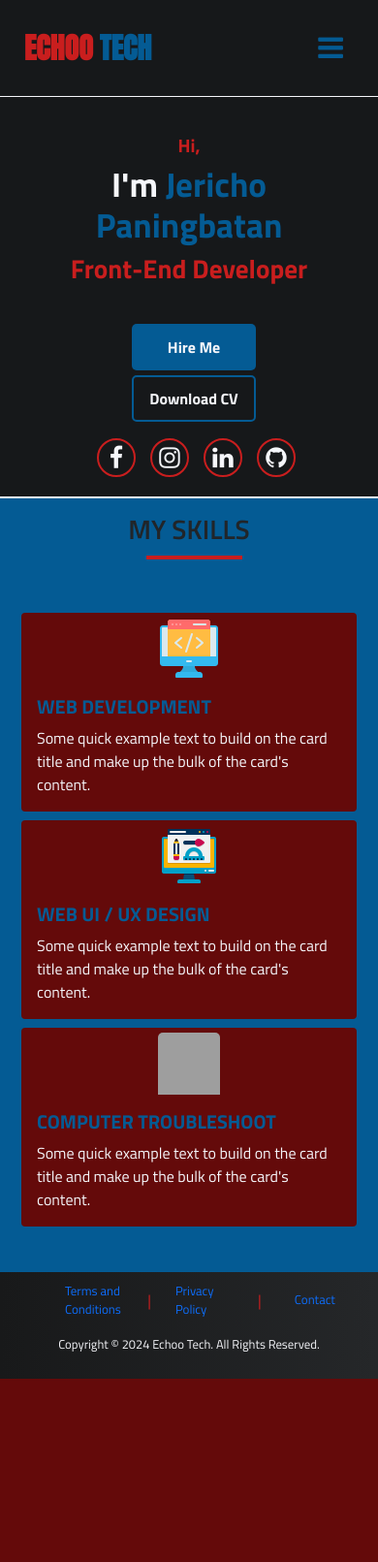
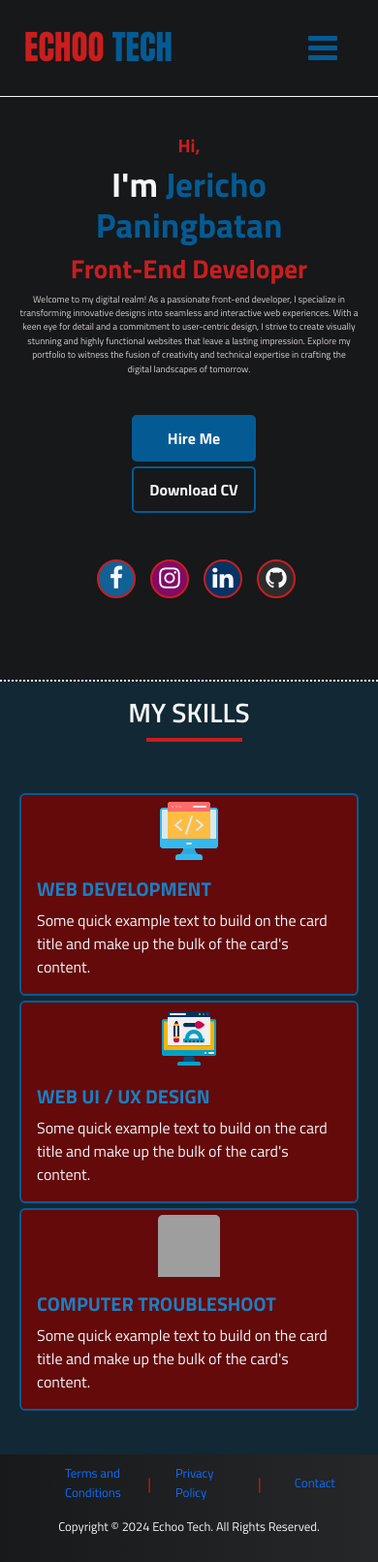
Before and after one commit to Jericho-Paningbatan/Native-Portfolio-Website, a PHP site: page / in a window 390 px wide. Shown: the whole page at 97% size. Before the commit the page ends 1422 px from the top, so only its background shows below. Run offline with PHP 8.4, Linux system fonts and the light colour scheme; some libraries are stand-ins or nearby versions; grey boxes are pictures that could not be loaded.

Commit message:
UPDATE: JAN 19, 2024 1:13 AM

```diff
--- a/css/styles.css
+++ b/css/styles.css
@@ -16,8 +16,10 @@
   --anotherColor:#c91e1e;
   --anotherColor2:  #045b94;
   --anotherColor3:  #1a7fc2;
+  --anotherColor4: #122835 ;
 
-  --logo-font: 30px;
+
+  --logo-font: 35px;
   --font-styles:"Titillium Web", sans-serif;
   --font-styles2:"Anton", sans-serif;
 }
@@ -51,7 +53,7 @@ nav{
 .nav-icon a{
 
   text-decoration: none;
-  font-weight: bold;
+  font-weight:500;
   font-size: var(--logo-font);
   font-family: var(--font-styles2);
 
@@ -168,7 +170,7 @@ position: relative;
   position: relative;
   width: 28.125em;
   height: 28.125em;
-  background-color: #3498DB;
+  background-color: var(--anotherColor2);
   border-radius: 50%;
   left: 50px;
   top: 20px;
@@ -193,7 +195,7 @@ position: relative;
 
 .text-con{
 
-  margin-top: 15%;
+  margin-top: 9%;
 }
 
 .text-con h1{
@@ -223,6 +225,12 @@ position: relative;
   font-size: 1.5em;
 
 }
+.text-con p{
+
+
+  color: rgb(216, 208, 208);
+  font-size: 0.7em;
+}
 .btn-con{
 
   margin-top: 10%;
@@ -241,6 +249,7 @@ position: relative;
   margin-left: 10px;
   border-radius: 5px;
   user-select: none;
+  z-index: 999;
 }
 .btn-con button:nth-child(2){
 
@@ -257,6 +266,8 @@ position: relative;
   border-radius: 5px;
   border: 2px solid var(--anotherColor2);
   user-select: none;
+  z-index: 999;
+
 }
 
 .social-con{
@@ -277,33 +288,33 @@ position: relative;
   border: 2px solid var(--anotherColor);
   border-radius: 50%;
   height: 40px;
-  padding: 5px;
   cursor: pointer;
   z-index: 999 ;
   text-decoration: none;
   cursor: pointer;
 }
+.social-con .fa-facebook{
 
-.custom-shape-divider-bottom-1705554803 {
-  position: absolute;
-  left: 0;
-  width: 100%;
-  overflow: hidden;
-  line-height: 0;
-  transform: rotate(180deg);
-  top: 75%;
+  background-color: #126094;
+
+}
+.social-con .fa-instagram{
+
+  background-color: #830a65;
+
+}
+.social-con .fa-linkedin{
+
+  background-color: #063264;
+
+}
+.social-con .fa-github{
+
+  background-color: #2c2b2c;
+
+
 }
 
-.custom-shape-divider-bottom-1705554803 svg {
-  position: relative;
-  display: block;
-  width: calc(138% + 1.3px);
-  height: 275px;
-}
-
-.custom-shape-divider-bottom-1705554803 .shape-fill {
-  fill: #045b94;
-}
 
 
 
@@ -311,21 +322,23 @@ position: relative;
 
 .second-sec{
 
-  background-color: var(--anotherColor2);
+  background-color: var(--anotherColor4);
   z-index: 1000;
-  margin-top: 8.4em;
+  margin-top: 5em;
   display: flex;
   flex-direction: column;
   justify-content: center;
   align-items: center;
   width: 100%;
-  height: 60vh;
-  z-index: 998  ;
+  height: 80vh;
+  border-top: 2px dotted whitesmoke;
 }
 .second-sec h1{
 
   font-weight: 600;
   text-transform: uppercase;
+  color: var(--tertiary-color);
+  margin-top: 1em;
 }
 .second-sec h1::after{
 
@@ -477,7 +490,6 @@ footer{
 @media only screen and (max-width: 950px) {
   .second-sec{
 
-
     height: auto;
   }
 
@@ -488,7 +500,7 @@ footer{
     align-items: center;
     background-color: none;
 
-    background: linear-gradient(to right, #045b94,#045b94);
+    background: linear-gradient(to right, var(--anotherColor4),var(--anotherColor4));
     border: none;
     width: 100%;
   }
@@ -509,7 +521,7 @@ footer{
   }
   .card-body h5{
 
-    color: var(--anotherColor2);
+    color: var(--anotherColor3);
     font-weight: 700  ;
   }
 
@@ -537,6 +549,7 @@ footer{
 
   }
 
+
   .nav-hamburger{
 
     display: block;
@@ -550,13 +563,15 @@ footer{
   .nav-list{
 
     flex-direction: column;
-    background-color: var(--tertiary-color);
+    background-color: rgb(175, 174, 174);
     display: none;
     position: absolute;
     width: 100%;
     left: 0;
     top: 82%;
     gap: 0;
+    justify-content: center;
+    align-items: center;
 
   }
   .nav-list-click{
@@ -570,6 +585,8 @@ footer{
     margin-top: 10px;
     margin-bottom: 10px;
     font-weight: 700;
+    margin-left: 0;
+
   }
 
   .nav-list li{
@@ -580,7 +597,8 @@ footer{
     margin: 5px 0;
     width: 100%;
     height: 100%;
-    border-bottom: 1px solid #eee2cb;
+    border-bottom: 1px solid #bbb5ab;
+    margin-left: 0;
   }
   .nav-btns{
 
@@ -607,19 +625,22 @@ footer{
 
 
   /* main-con */
-  .custom-shape-divider-bottom-1705554803 {
 
-    display: none;
-  }
   .second-sec h1{
 
-   margin-top: 15px;
+   margin-top: 2em;
   }
   .second-sec{
 
 
     margin-top:0;
-    border-top: 2px solid var(--tertiary-color);
+    border-top: 2px dotted whitesmoke;
+
+  }
+  .social-con{
+
+    margin-bottom: 4em;
+    margin-top: 3em;
   }
 
 }
@@ -649,6 +670,10 @@ footer{
 
   font-size: 1.2em;
 
+}
+.text-con p{
+
+  font-size: 0.6em;
 }
 .btn-con{
   display: flex;
@@ -700,19 +725,14 @@ footer{
 
 @media only screen and (max-width: 480px){
 
-  .custom-shape-divider-bottom-1705554803 {
-
-    display: none;
-  }
   .second-sec h1{
 
    margin-top: 15px;
   }
   .second-sec{
 
-
+    border-top: 2px dotted whitesmoke;
     margin-top:0;
-    border-top: 2px solid var(--tertiary-color);
   }
 
 }
--- a/index.html
+++ b/index.html
@@ -70,7 +70,11 @@
             <h3 class="hi-txt">Hi,</h3>
             <h1>I'm <span class="myname-span">Jericho Paningbatan</span></h1>
             <h3>Front-End Developer</h3>
-
+            <p>Welcome to my digital realm! As a passionate front-end developer, I specialize in transforming innovative designs into seamless and interactive web experiences.
+              With a keen eye for detail and a commitment to user-centric design,
+              I strive to create visually stunning and highly functional websites that leave a lasting impression.
+              Explore my portfolio to witness the fusion of creativity and technical expertise in crafting the
+              digital landscapes of tomorrow.</p>
         </div>
 
         <div class="btn-con">
@@ -136,12 +140,6 @@
 
 
   </section>
- <div class="custom-shape-divider-bottom-1705554803">
-      <svg data-name="Layer 1" xmlns="http://www.w3.org/2000/svg" viewBox="0 0 1200 120" preserveAspectRatio="none">
-          <path d="M321.39,56.44c58-10.79,114.16-30.13,172-41.86,82.39-16.72,168.19-17.73,250.45-.39C823.78,31,906.67,72,985.66,92.83c70.05,18.48,146.53,26.09,214.34,3V0H0V27.35A600.21,600.21,0,0,0,321.39,56.44Z" class="shape-fill"></path>
-      </svg>
-  </div>
-
 
   <footer>
 
```
